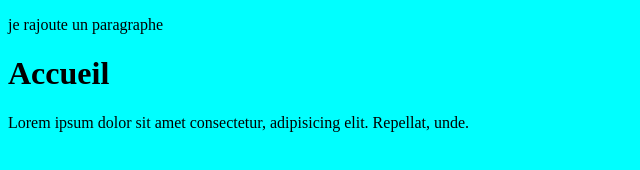
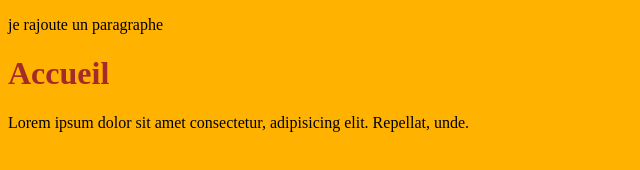
Before and after one commit to RachidaLL/git-test, a plain HTML site: page index.html in a window 1280 px wide. Shown: the whole page, without its empty margins (0-640 px from the left). Drawn offline with Linux system fonts and the light colour scheme.

Commit message:
modification des couleurs

```diff
--- a/style.css
+++ b/style.css
@@ -1,3 +1,6 @@
 body{
-    background-color: aqua;
+    background-color: rgb(255, 179, 0);
 }
+h1{color: brown;
+
+}
```
